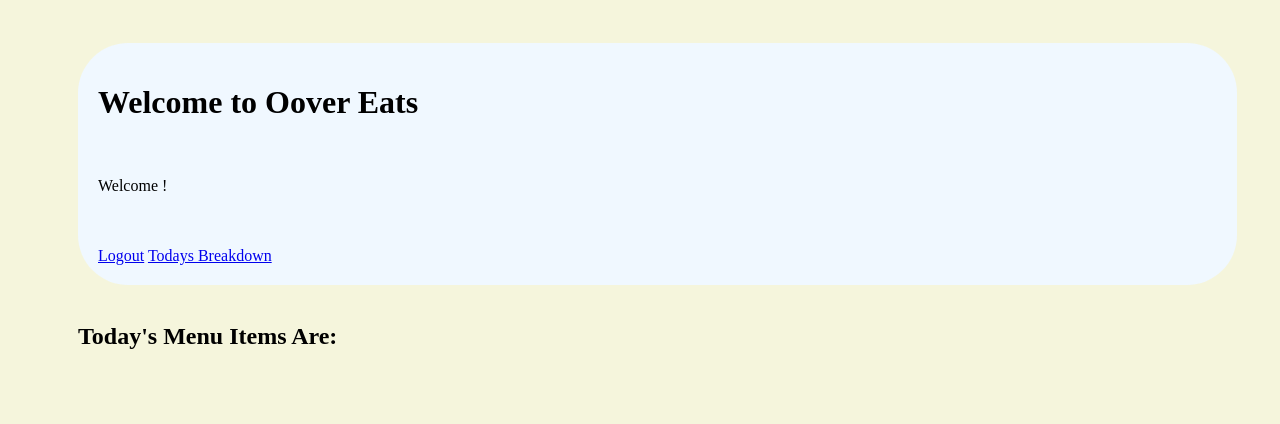
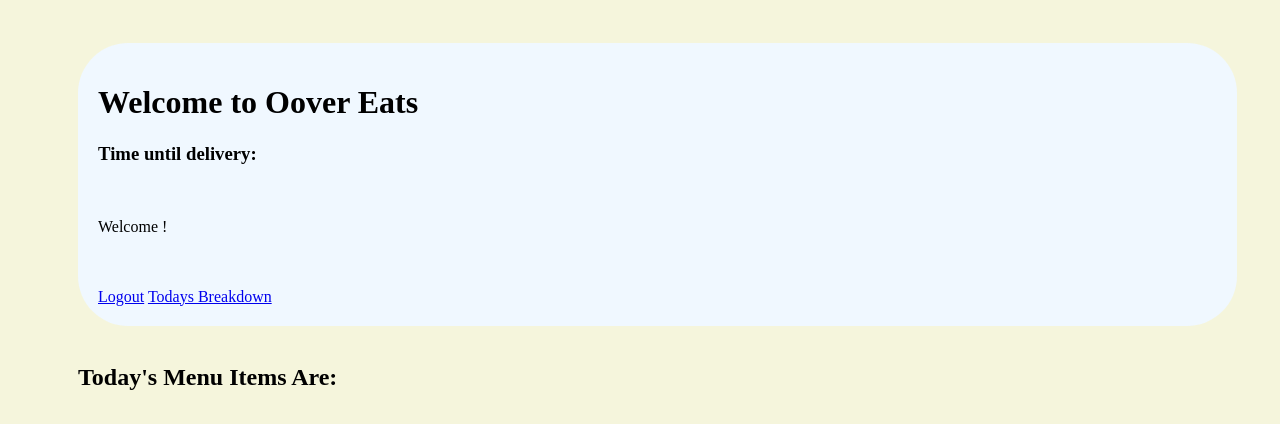
Before and after one commit to Ayearty/Better_POS, a Flask app: template better_toast/flask_app/templates/dashboard.html in a window 1280 px wide. Shown: the top 424 px of the page. Before the commit the page ends 349 px from the top, so only its background shows below. Run offline with Flask 3, Linux system fonts and the light colour scheme; the template is opened without the code that fills it, so the values that code supplies are empty.

Commit message:
Update dashboard.html

```diff
--- a/better_toast/flask_app/templates/dashboard.html
+++ b/better_toast/flask_app/templates/dashboard.html
@@ -9,6 +9,8 @@
 <body>
     <div class="welcome">
         <h1>Welcome to Oover Eats</h1>
+        <h3>Time until delivery:</h3>
+        <p id="countdown"></p>
         <br>
         <p>
             Welcome {{user.admin}} {{user.first_name}}!
```
